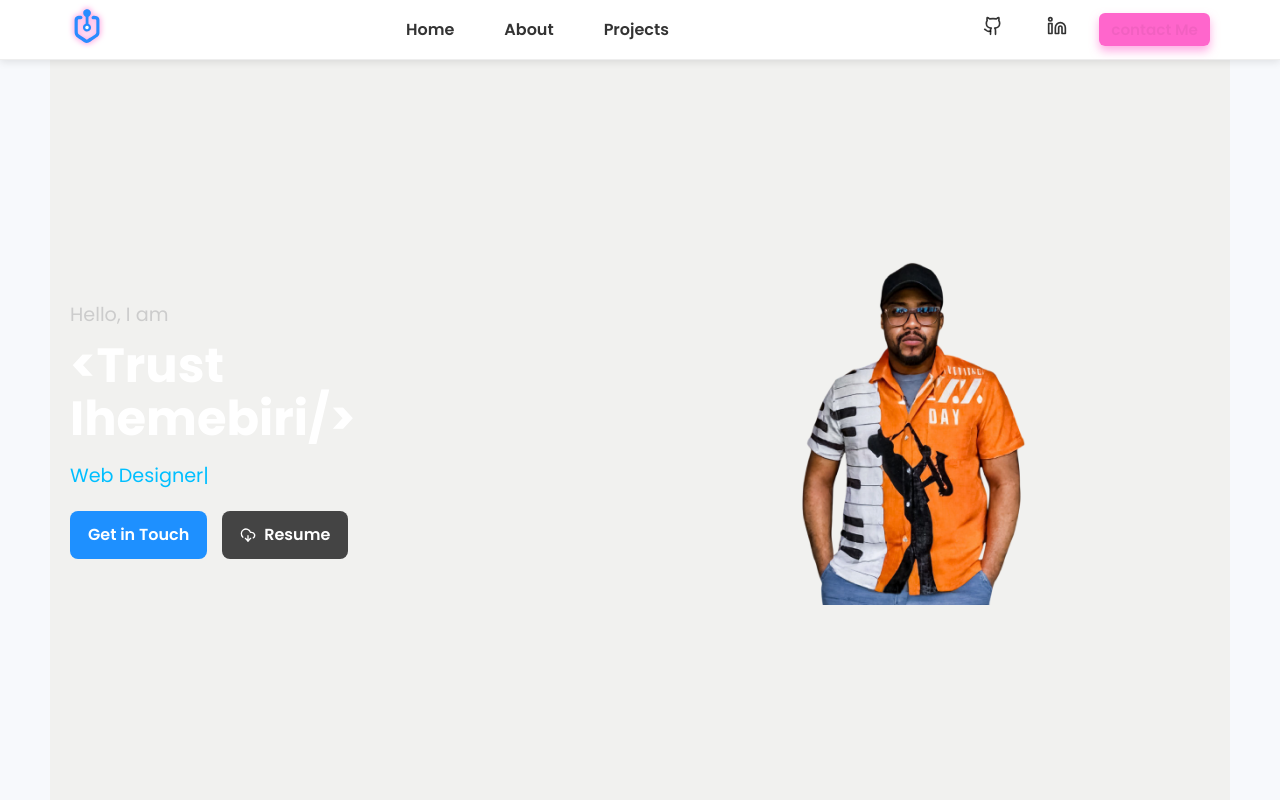
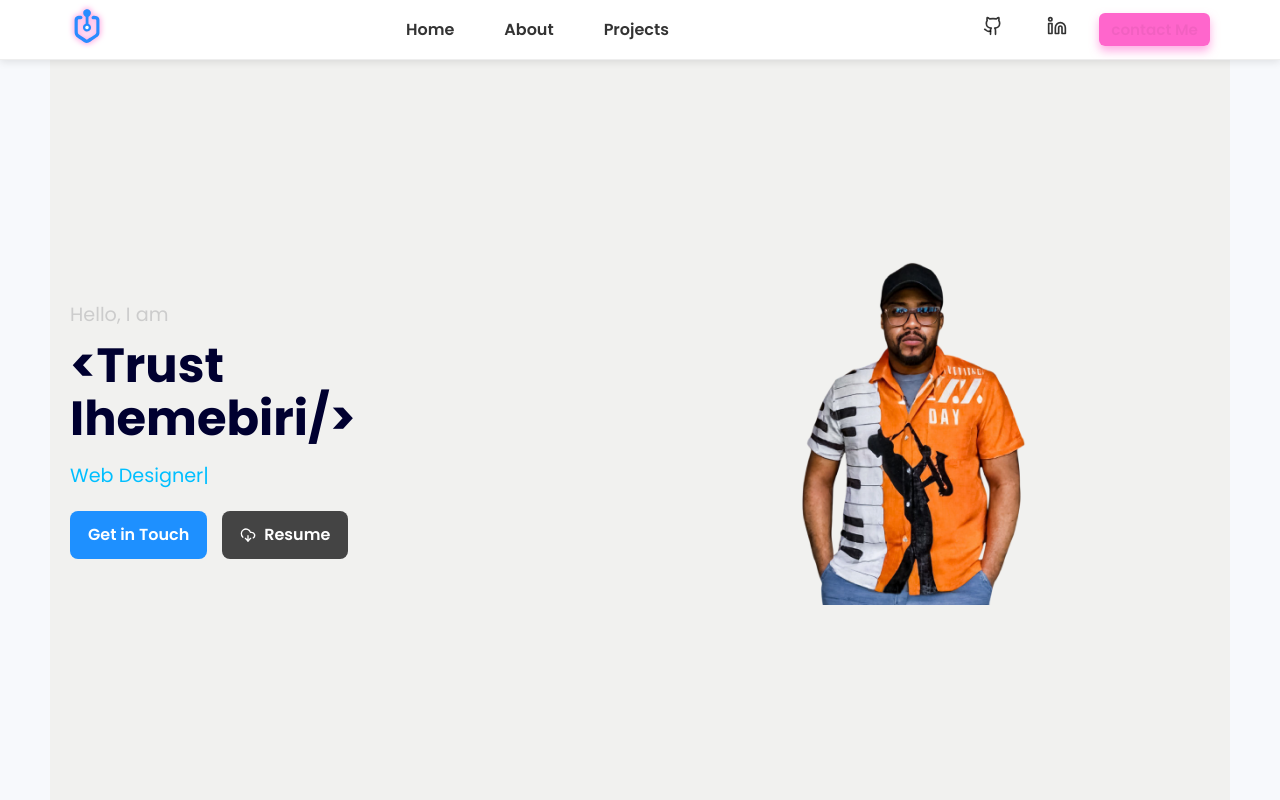
Before and after one commit to Trust447/PERSONAL-PORTFOLIO-WEBSITE, a React (Vite) app in the folder trust-portfolio/: page / in a window 1280 px wide. Shown: the top 800 px of the page. Built offline with nearby package versions, Linux system fonts and the light colour scheme.

Commit message:
Update home-styles.css

```diff
--- a/trust-portfolio/src/components/home-component/home-styles.css
+++ b/trust-portfolio/src/components/home-component/home-styles.css
@@ -1,7 +1,7 @@
 /* General Container */
 .home-container {
   background-color: #f1f1ef;
-  color: white;
+  color: #000030;
   min-height: 100vh;
   padding: 60px 20px;
   display: flex;
```
